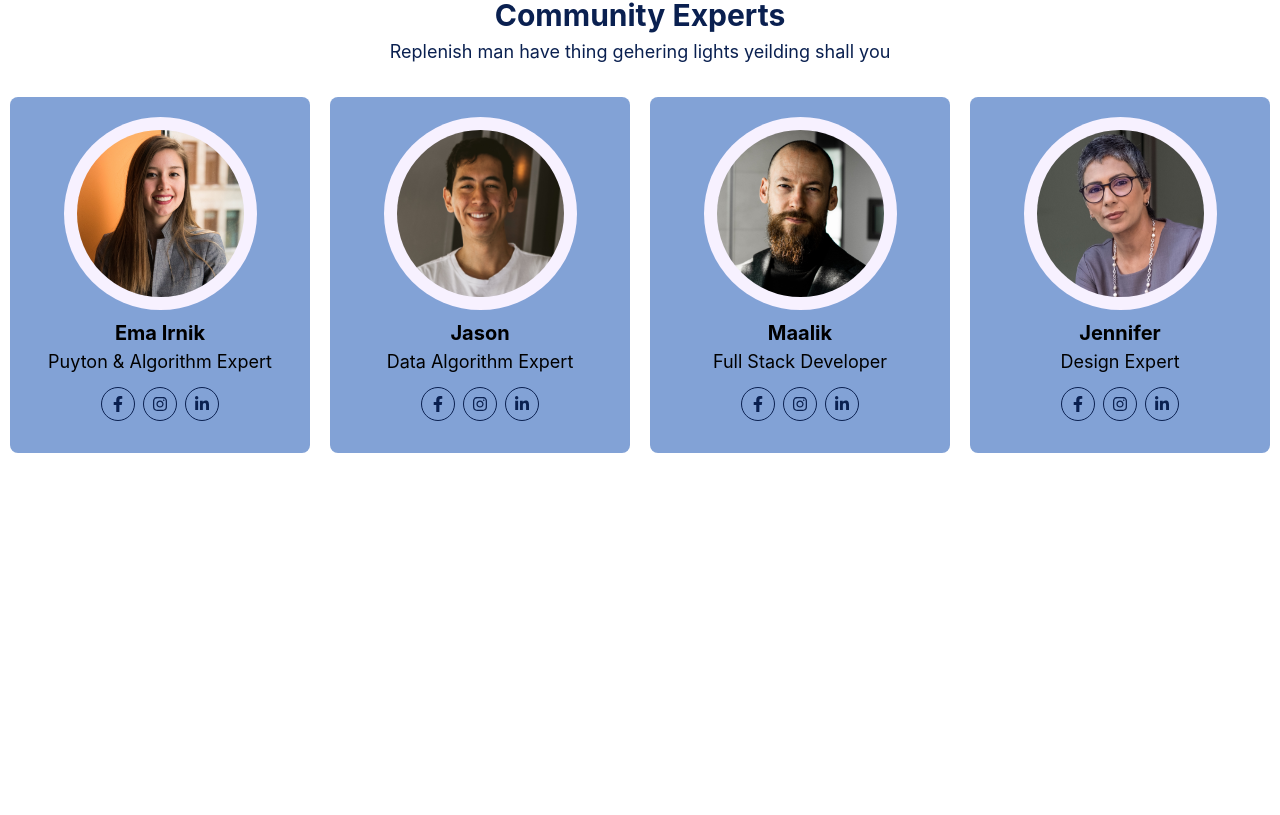
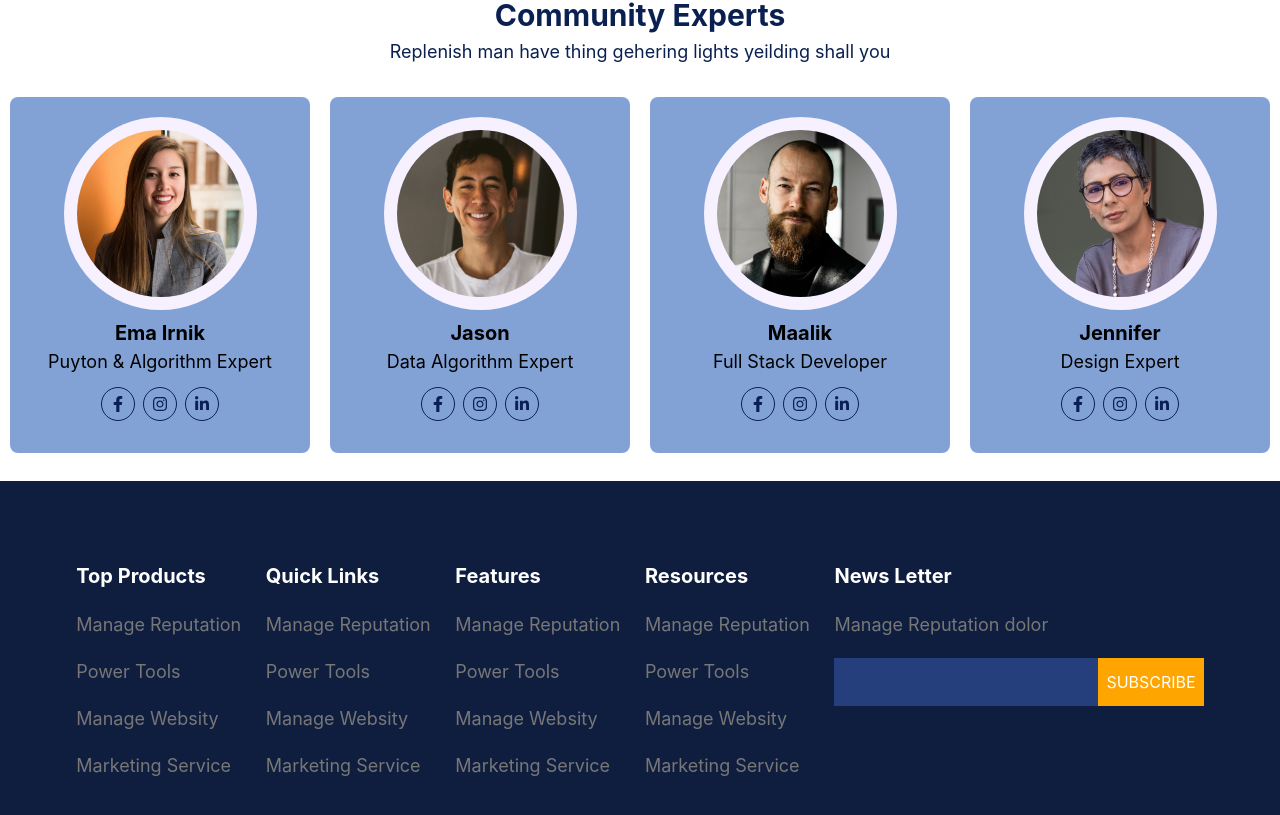
Before and after one commit to samariddin1661/univerctiy, a React (Create React App) app: page / in a window 1280 px wide. Shown: the part 2866-3681 px from the top of the page. Before the commit the page ends 3339 px from the top, so only its background shows below. Built offline with nearby package versions, Linux system fonts and the light colour scheme.

Commit message:
My-7
Urddkyc

```diff
--- a/src/components/Experts.jsx
+++ b/src/components/Experts.jsx
@@ -48,7 +48,7 @@ const DYMMY_DATA = [
 ]
 const Experts = () => {
   return (
-    <div className='w-full my-5'>
+    <div className='w-full my-5 mb-7'>
         <Title title='Community Experts' description='Replenish man have thing gehering lights yeilding shall you'/>
         <div className='flex flex-wrap justify-center items-center gap-5 mt-8'>
           {DYMMY_DATA.map(item=>(
--- /dev/null
+++ b/src/components/Footer.jsx
@@ -0,0 +1,68 @@
+import React from 'react'
+ const DYMMY_DATA =[
+    {
+        id:1,
+        email:false,
+        title:"Top Products",
+        action:['Manage Reputation','Power Tools','Manage Websity','Marketing Service']
+    },
+    {
+        id:2,
+        email:false,
+        title:"Quick Links",
+        action:['Manage Reputation','Power Tools','Manage Websity','Marketing Service']
+    },
+    {
+        id:3,
+        email:false,
+        title:"Features",
+        action:['Manage Reputation','Power Tools','Manage Websity','Marketing Service']
+    },
+    {
+        id:4,
+        email:false,
+        title:"Resources",
+        action:['Manage Reputation','Power Tools','Manage Websity','Marketing Service']
+    },
+    {
+        id:4,
+        email:true,
+        title:"News Letter",
+        action:['Manage Reputation  dolor']
+    }
+ ]
+const Footer = () => {
+  return (
+    <div className='w-full bg-[#0f1e3f] py-20'>
+      <div className='w-[90%] m-auto flex justify-around'>
+        {DYMMY_DATA.map(item=>(
+            <div key={item.id} className='text-[white] flex flex-col justify-start items-start gap-5'>
+                <h1 className='text-[16px] md:text-[20px] font-bold'>{item.title}</h1>
+                {item.action.map((act,key)=>(
+                   <p key={key} className='text-[14px] md:text-[18px] text-[#777] '>{act}</p>
+                ))}
+
+                {item.email ?
+                <div className='flex justify-center items-center'>
+                    <input type="email" className='border-none outline-none py-3 px-2 text-[#777] bg-[#243f7b]' />
+                    <button className='border-none bg-[orange] py-3 px-2'>SUBSCRIBE</button>
+                </div>
+                :
+                " "
+                }
+
+
+            </div>
+
+        ))}
+
+        </div>
+
+
+
+      <div></div>
+    </div>
+  )
+}
+
+export default Footer
--- a/src/pages/Main.jsx
+++ b/src/pages/Main.jsx
@@ -5,6 +5,7 @@ import Feature from '../components/Feature'
 import Courses from '../components/Courses'
 import Ragister from '../components/Ragister'
 import Experts from '../components/Experts'
+import Footer from '../components/Footer'
 
 const Main = () => {
   return (
@@ -15,6 +16,7 @@ const Main = () => {
       <Courses/>
       <Ragister/>
       <Experts/>
+      <Footer/>
     </div>
   )
 }
```
